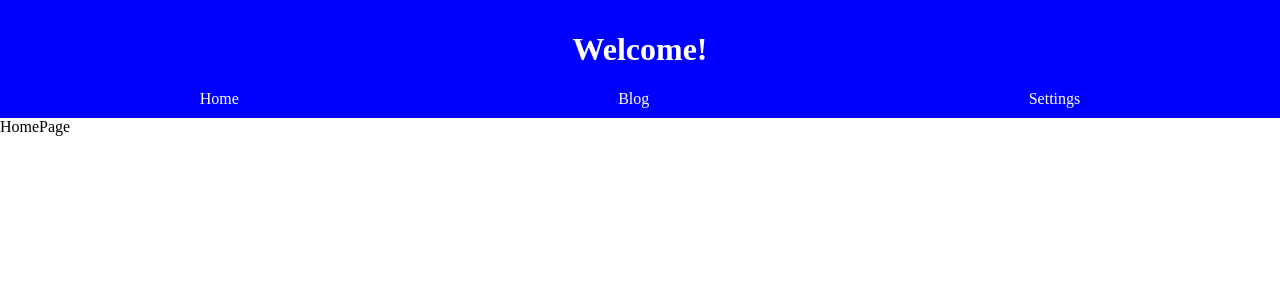
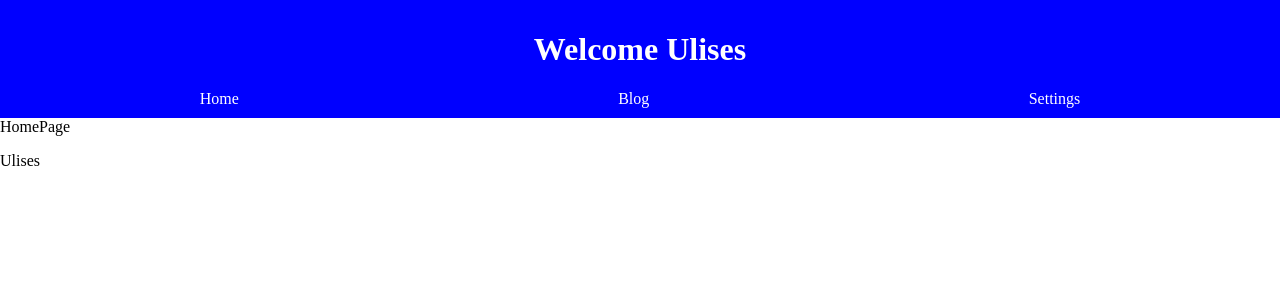
Before and after one commit to UlisesHdzOne/cursojsx, a React (Vite) app: page / in a window 1280 px wide. Shown: the top 300 px of the page. Built offline with nearby package versions, Linux system fonts and the light colour scheme.

Commit message:
useContext gestor de estado

```diff
--- a/src/componens/HeaderComponent.jsx
+++ b/src/componens/HeaderComponent.jsx
@@ -1,10 +1,13 @@
 import { Link } from "react-router-dom";
 import "./HeaderComponent.css";
+import { UserContext } from "../contexts/user.context";
+import { useContext } from "react";
 
 function HeaderComponent() {
+  const { user } = useContext(UserContext);
   return (
     <header className="header">
-      <h1 className="title">Welcome!</h1>
+      <h1 className="title">Welcome {user}</h1>
       <nav>
         <ul className="link-list">
           <li>
--- /dev/null
+++ b/src/contexts/user.context.jsx
@@ -0,0 +1,15 @@
+import { createContext, useState } from "react";
+
+const UserContext = createContext();
+
+const UserProviderWrapper = (props) => {
+  const [user, setUser] = useState("Ulises");
+
+  return (
+    <UserContext.Provider value={{ user, setUser }}>
+      {props.children}
+    </UserContext.Provider>
+  );
+};
+
+export { UserContext, UserProviderWrapper };
--- a/src/main.jsx
+++ b/src/main.jsx
@@ -3,11 +3,14 @@ import { createRoot } from "react-dom/client";
 import "./index.css";
 import App from "./App.jsx";
 import { BrowserRouter } from "react-router-dom";
+import { UserProviderWrapper } from "./contexts/user.context.jsx";
 
 createRoot(document.getElementById("root")).render(
   <StrictMode>
-    <BrowserRouter>
-      <App />
-    </BrowserRouter>
+    <UserProviderWrapper>
+      <BrowserRouter>
+        <App />
+      </BrowserRouter>
+    </UserProviderWrapper>
   </StrictMode>
 );
--- a/src/pages/HomePage.jsx
+++ b/src/pages/HomePage.jsx
@@ -1,11 +1,14 @@
-import React from "react";
+import React, { useContext } from "react";
 import HeaderComponent from "../componens/HeaderComponent";
+import { UserContext } from "../contexts/user.context";
 
 export const HomePage = () => {
+  const {user, setUser} = useContext(UserContext);
   return (
     <>
       <HeaderComponent />
       <div>HomePage</div>
+      <p>{user}</p>
     </>
   );
 };
```
